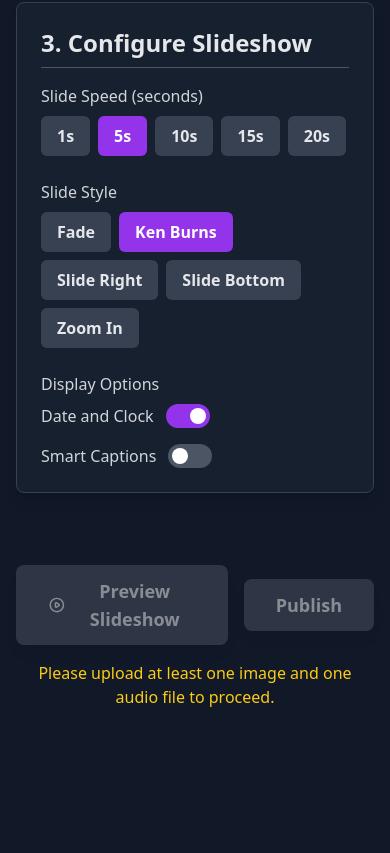
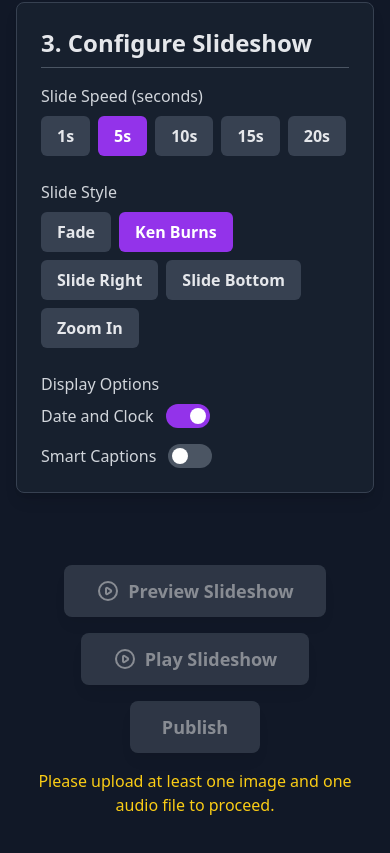
Before and after one commit to DLNAPM/Muziq-Slides, a React (Vite) app: page / in a window 390 px wide. Shown: the part 722-1575 px from the top of the page. Before the commit the page ends 1471 px from the top, so only its background shows below. Built offline with nearby package versions, Linux system fonts and the light colour scheme.

Commit message:
fix(ui): Adjust preview button layout
Adds a second, distinct "Play Slideshow" button and makes the button container flex-wrap to improve responsiveness on smaller screens.

```diff
--- a/App.tsx
+++ b/App.tsx
@@ -255,10 +255,14 @@ export default function App() {
 
           {/* Step 4: Preview & Publish */}
           <section className="text-center py-6">
-            <div className="flex justify-center items-center gap-4">
+            <div className="flex justify-center items-center flex-wrap gap-4">
                 <button onClick={() => setIsPlaying(true)} disabled={!isReadyToPlay || isWorking} className="flex items-center space-x-2 text-lg font-bold bg-green-600 hover:bg-green-500 text-white py-3 px-8 rounded-lg transition-all disabled:bg-gray-600 disabled:cursor-not-allowed disabled:opacity-50 shadow-lg">
                   <PlayIcon className="w-6 h-6"/>
                   <span>Preview Slideshow</span>
+                </button>
+                <button onClick={() => setIsPlaying(true)} disabled={!isReadyToPlay || isWorking} className="flex items-center space-x-2 text-lg font-bold bg-purple-600 hover:bg-purple-500 text-white py-3 px-8 rounded-lg transition-all disabled:bg-gray-600 disabled:cursor-not-allowed disabled:opacity-50 shadow-lg">
+                  <PlayIcon className="w-6 h-6"/>
+                  <span>Play Slideshow</span>
                 </button>
                 <button onClick={() => setShowPublishedModal(true)} disabled={!isReadyToPlay || isWorking} className="text-lg font-bold bg-blue-600 hover:bg-blue-500 text-white py-3 px-8 rounded-lg transition-all disabled:bg-gray-600 disabled:cursor-not-allowed disabled:opacity-50 shadow-lg">
                   Publish
```
